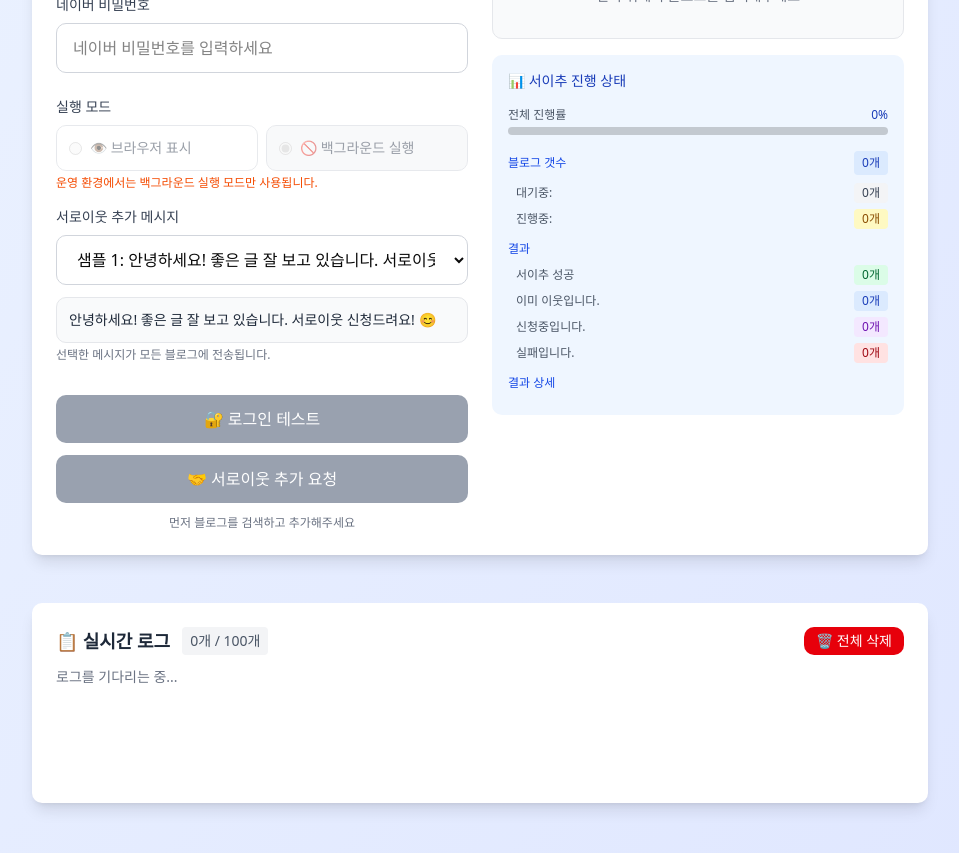
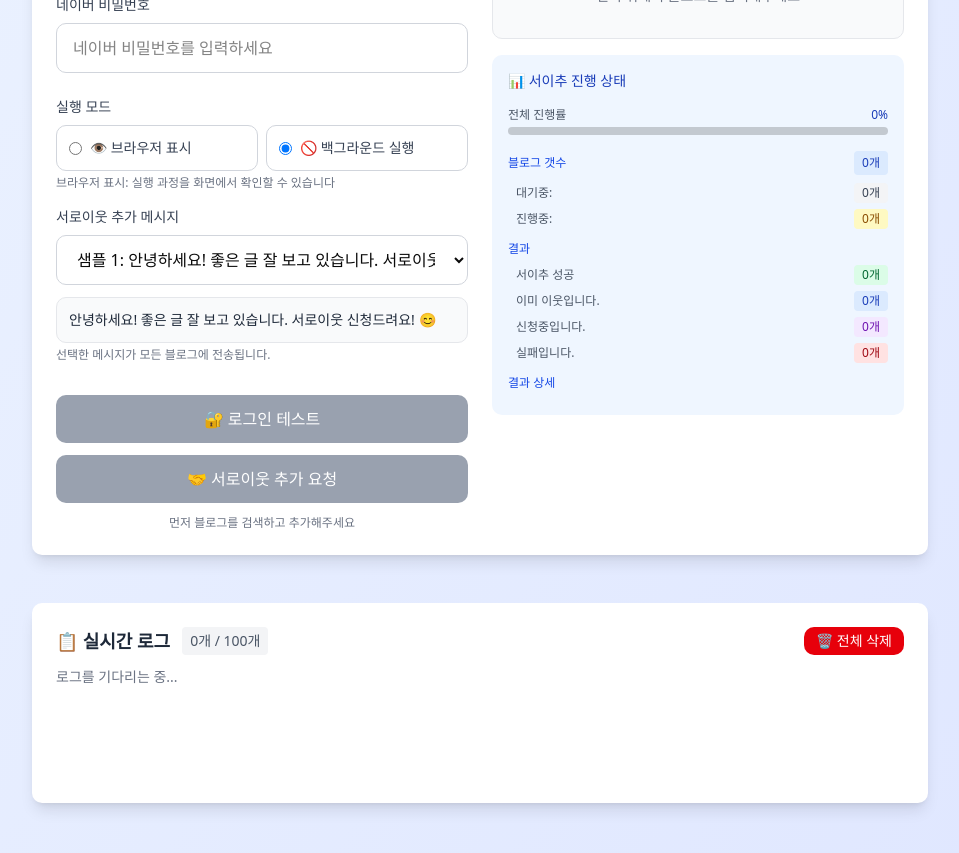
Before and after one commit to leo93k/test-app, a Next.js app: page /crawler in a window 1280 px wide. Shown: the part 900-1753 px from the top of the page, without its empty margins (288-1247 px from the left). Built offline with nearby package versions, Linux system fonts and the light colour scheme.

Commit message:
feat:flag 수정

```diff
--- a/components/CrawlerTab/FriendRequestSection.tsx
+++ b/components/CrawlerTab/FriendRequestSection.tsx
@@ -42,8 +42,7 @@
     sample5: "블로그 운영 화이팅! 서로이웃 신청드립니다. 함께 성장해요! 🚀",
 };
 
-const isProduction = true;
-// const isProduction = process.env.NODE_ENV === "production";
+const isProduction = process.env.NODE_ENV === "production";
 
 export default function FriendRequestSection({
     username,
@@ -66,8 +65,9 @@
         (state) => state.settings.maxConcurrent
     );
 
-    // 프로덕션 환경에서는 headless를 true로 고정
-    const effectiveHeadless = isProduction ? true : headless;
+    // 프로덕션 환경에서도 headless 선택 가능 (임시로 풀어둠)
+    // const effectiveHeadless = isProduction ? true : headless;
+    const effectiveHeadless = headless;
     const [selectedMessageType, setSelectedMessageType] = useState("sample1");
     const [friendRequestMessage, setFriendRequestMessage] = useState(
         messageSamples.sample1
```
